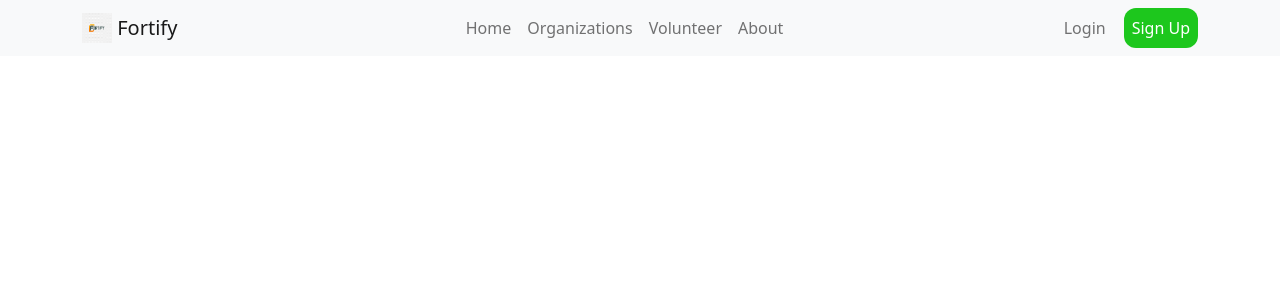
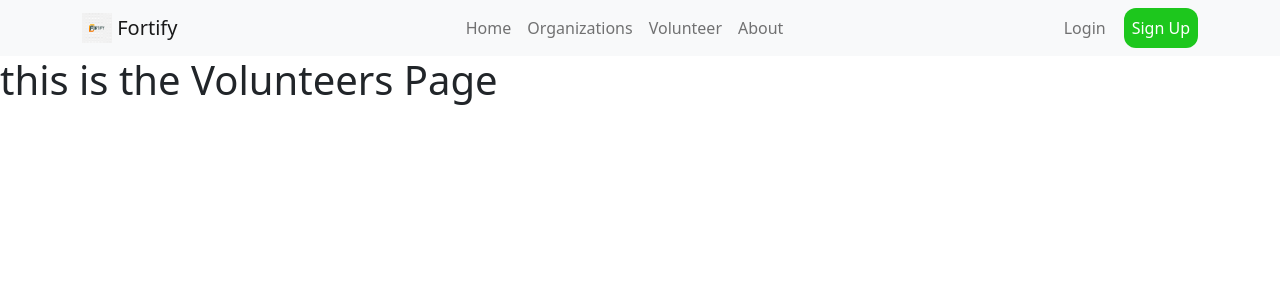
Before and after one commit to HardhatNew/Fortify, a React (Create React App) app in the folder website/front-end/fortify/: page /volunteer in a window 1280 px wide. Shown: the top 300 px of the page. Built offline with nearby package versions, Linux system fonts and the light colour scheme.

Commit message:
fix the volunteers page in the route

```diff
--- a/website/front-end/fortify/src/App.js
+++ b/website/front-end/fortify/src/App.js
@@ -7,7 +7,7 @@ import Homepage from './pages/Homepage'
 import NotFoundPage from './pages/NotFoundPage'
 import React from 'react'
 import OrganisationForm from './pages/OrganisationForm'
-import Volunteer from './component/homepage/Volunteer'
+import Volunteers from './pages/VolunteersPage'
 import AboutPage from './pages/AboutPage'
 
 function App() {
@@ -21,7 +21,7 @@ function App() {
           <Routes>
             <Route path="/about" element={<AboutPage />} />
             <Route path="/" element={<Homepage />} />
-            <Route path="/volunteer" element={<Volunteer />} />
+            <Route path="/volunteer" element={<Volunteers />} />
             <Route path="/organization" element={<OrganisationForm />} />
             <Route path="/*" element={<NotFoundPage />} />
           </Routes>
```
